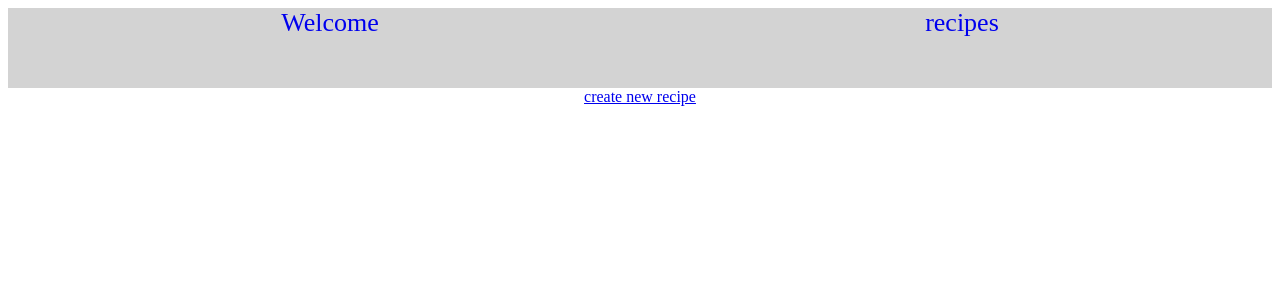
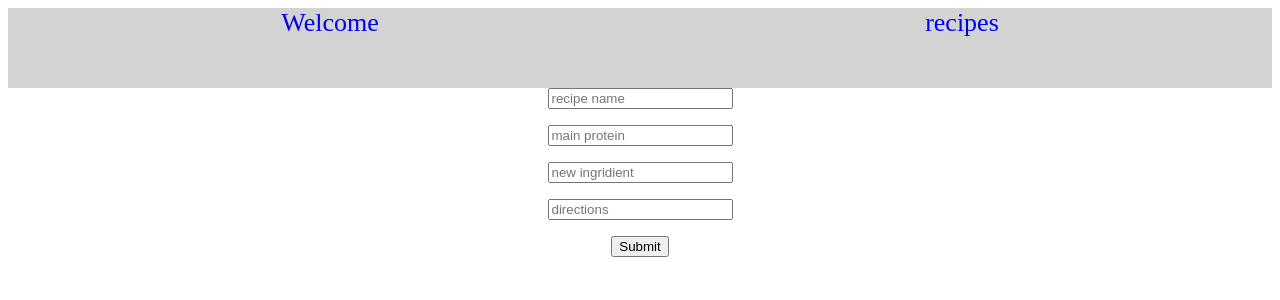
Before and after one commit to elkins2k/cookbook, a React (Create React App) app: page /recipes in a window 1280 px wide. Shown: the top 300 px of the page. Built offline with nearby package versions, Linux system fonts and the light colour scheme.

Commit message:
Create Recipes

```diff
--- a/src/App.js
+++ b/src/App.js
@@ -6,6 +6,7 @@ import './App.css';
 import Login from './components/Login'
 import User from './components/User'
 import Recipes from './components/Recipes'
+// import NewRecipe from './components/NewRecipe';
 
 const apiURL = 'http://localhost:8080/api'
 
@@ -21,6 +22,7 @@ export default withRouter(class App extends Component {
   }
 
   // ***** RECIPE(S) ROUTER FUNCTIONS *****
+
   getRecipes = () => {
     axios
       .get(`${apiURL}/recipes`)
@@ -43,17 +45,36 @@ export default withRouter(class App extends Component {
         )
       })
   }
+  //Post new Reciipe
   postRecipe = () => {
-    axios
-      .post(`${apiURL}/recipes`)
-      .then(res => {
-        this.setState(
-          {
-            recipes: res.data
-          }
-        )
-      })
+    axios({
+      method: "POST",
+      url: `${apiURL}/recipes`,
+      data: {
+        name: this.state.newUserName,
+        email: this.state.newUserEmail,
+        recipes: this.state.newRecipe
+      }
+    }).then(newUser => {
+      console.log(newUser);
+      this.setState(prevState => ({
+        users: [...prevState.users, newUser.data]
+        // recipes: [...prevState.recipes, NewRecipe.data],
+        // recipes: res.data
+      }));
+      this.props.history.push("/");
+    });
   }
+  //   axios
+  //     .post(`${apiURL}/recipes`)
+  //     .then(res => {
+  //       this.setState(
+  //         {
+  //           recipes: res.data
+  //         }
+  //       )
+  //     })
+  // }
   putRecipe = () => {
     axios
       .put(`${apiURL}/recipes/:id`)
@@ -248,6 +269,34 @@ export default withRouter(class App extends Component {
     )
   }
 
+handleNewIngredient= e =>   {
+  e.preventDefault();
+  axios({
+    method: "post",
+    url:`${apiURL}/${e.target.id}/newIngredient`,
+    data: {ingredients:this.state.newIngredient}
+  }).then(newRecipe => {
+    this.setState({newIngredient:""});
+    this.getRecipes()
+    this.props.history.push(`/recipes/${newRecipe.data._id}`)
+  })
+}
+//add new recipes
+
+handleNewRecipes= e =>   {
+  e.preventDefault();
+  axios({
+    method: "post",
+    url:`${apiURL}/${e.target.id}/newRecipe`,
+    data: {recipes:this.state.newRecipe}
+  }).then(newRecipe => {
+    this.setState({newIngredient:""});
+    this.getRecipes()
+    this.props.history.push(`/recipes/${newRecipe.data._id}`)
+  })
+}
+
+//end new recipes
   render() {
     return (
       <div className="App">
@@ -279,8 +328,10 @@ export default withRouter(class App extends Component {
               exact path='/recipes'
                 render = {
                   () => <Recipes
+                    postRecipe={this.postRecipe}
                     recipes= {this.state.recipes}
                     getRecipes= {this.getRecipes}
+                    handleFormChange={this.handleFormChange}
                   />
                 }
             />
--- /dev/null
+++ b/src/components/NewRecipe.js
@@ -0,0 +1,25 @@
+import React from 'react';
+
+export default function NewRecipe(props) {
+
+  return (
+    <div >
+   <form
+          onSubmit = { props.handlePostRecipe }
+          onChange = { props.handleFormChange }
+   >
+      <input type="text" name="newRecipeName" placeholder="recipe name" /><p>
+
+      </p>
+      <input type="text" name="newMainProtein" placeholder="main protein"/><p>
+      </p>
+      <input type="text" name="newIngredient" placeholder="new ingridient"/><p>
+          </p>
+      {/* //we will figure out how it works for an Array */}
+       <input type="text" name="newDirections" placeholder="directions"/><p>
+       </p>
+       <input type="Submit" />
+   </form>
+    </div>
+  )
+}
--- a/src/components/Recipes.js
+++ b/src/components/Recipes.js
@@ -1,5 +1,7 @@
 import React from 'react';
 import { Link } from 'react-router-dom'
+import NewRecipe from './NewRecipe'
+
 export default function Recipes(props) {
   const allRecipes = props.recipes.map ( recipe => {
     return(
@@ -15,7 +17,13 @@ export default function Recipes(props) {
   return (
     <div>
       <Link to = {`/recipes/`}>
-          create new recipe
+          <NewRecipe
+                      //  {...routerProps}
+                       recipes={props.recipes}
+                       newIngredient={props.newIngredient}
+                       handleFormChange={props.handleFormChange}
+                       handleNewIngredientSubmit={props.handleNewIngredientSubmit}
+          />
         </Link>
      {allRecipes}
 
```
